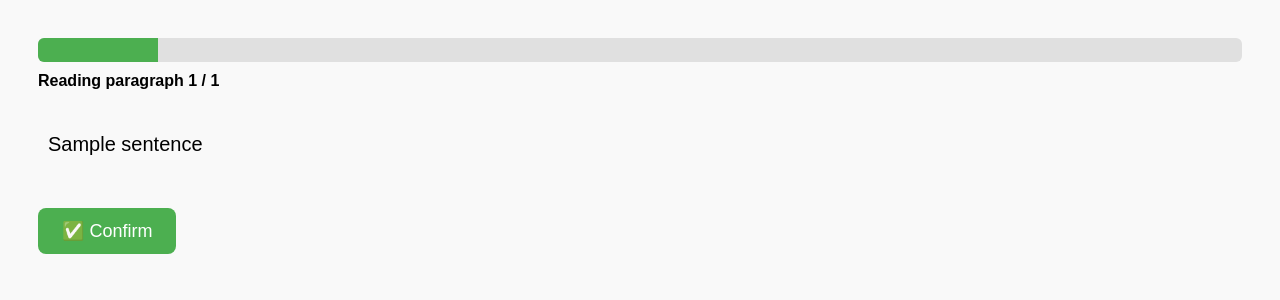
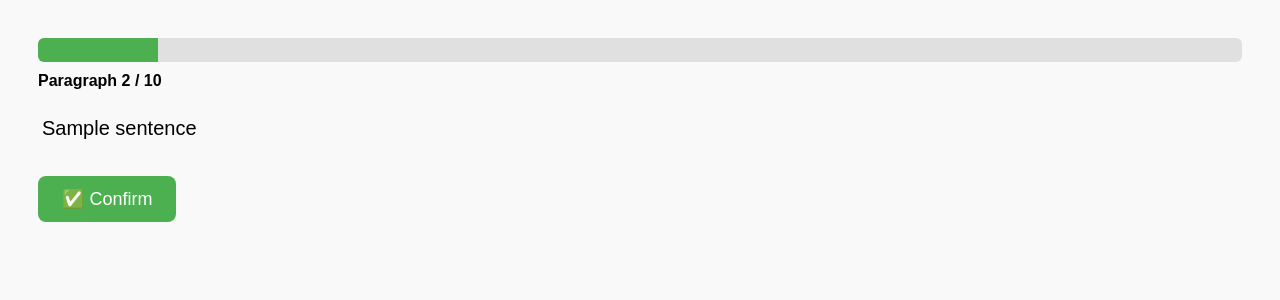
Before and after one commit to zzp-coder/GPRLabel, a FastAPI app: template templates/reader.html in a window 1280 px wide. Shown: the top 300 px of the page. Run offline with FastAPI, Linux system fonts and the light colour scheme; the template is opened without the code that fills it: most values are stand-ins (such as "Sample title", 1, 10 or a date in 2020).

Commit message:
modify progress text, adjust sentence places

```diff
--- a/main.py
+++ b/main.py
@@ -82,6 +82,8 @@ def reader(request: Request):
         "paragraph": current_para,
         "sentences": sentences,
         "progress": progress,
+        "current_index": current_index,
+        "total": len(paragraphs),
         "done": False
     })
 
--- a/templates/reader.html
+++ b/templates/reader.html
@@ -29,14 +29,17 @@
       font-weight: bold;
     }
 
+    #paragraph {
+      font-size: 20px;
+      line-height: 1.8;
+      margin-bottom: 30px;
+    }
+
     .sentence {
-      padding: 10px;
-      display: inline-block;
-      margin: 8px 0;
+      padding: 2px 4px;
       transition: background-color 0.2s;
-      font-size: 20px;
       cursor: pointer;
-      line-height: 1.6;
+      border-radius: 4px;
     }
 
     .sentence:hover {
@@ -55,7 +58,6 @@
       border: none;
       border-radius: 8px;
       cursor: pointer;
-      margin-top: 30px;
       transition: background-color 0.3s ease;
     }
 
@@ -70,11 +72,11 @@
     <a href="/logout">Logout</a>
   {% else %}
     <div class="bar"><div class="fill" style="width:{{progress}}%"></div></div>
-    <div class="progress-text">Reading paragraph {{ paragraph.id }} / {{ sentences|length }}</div>
+    <div class="progress-text">Paragraph {{ current_index + 1 }} / {{ total }}</div>
 
     <div id="paragraph">
       {% for s in sentences %}
-        <span class="sentence" onclick="toggleHighlight(this, {{ loop.index0 }})">{{ s }}</span><br>
+        <span class="sentence" onclick="toggleHighlight(this, {{ loop.index0 }})">{{ s }}</span>
       {% endfor %}
     </div>
 
```
